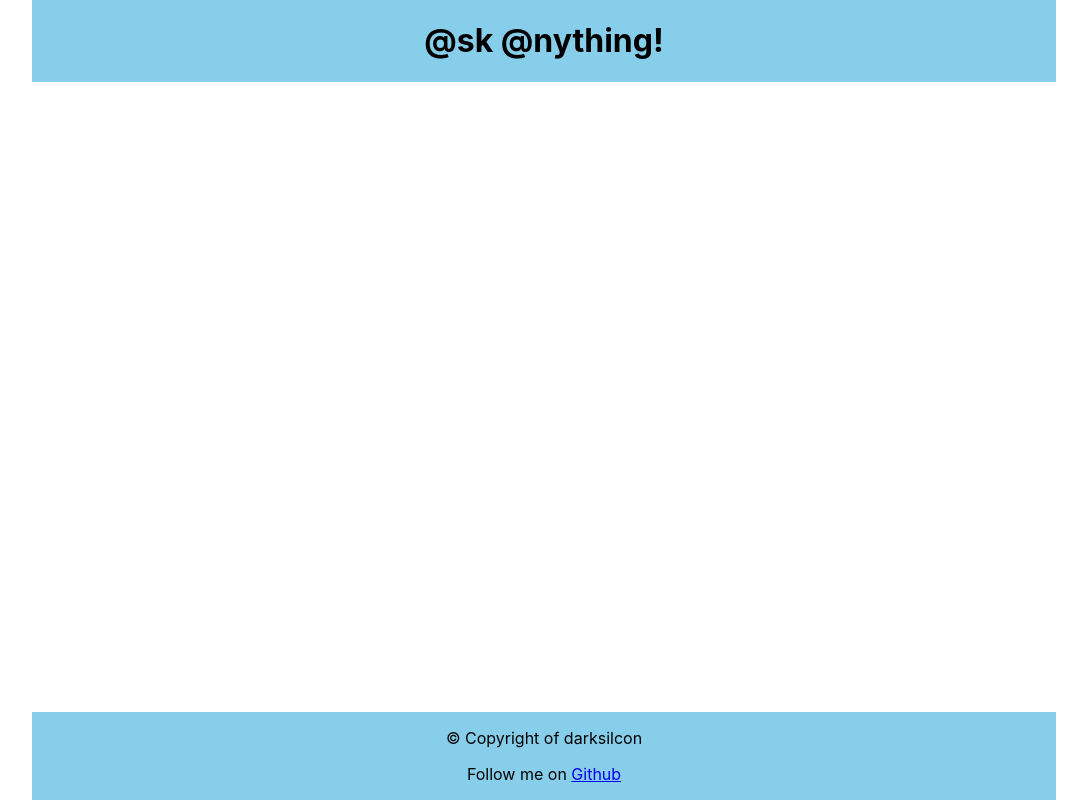
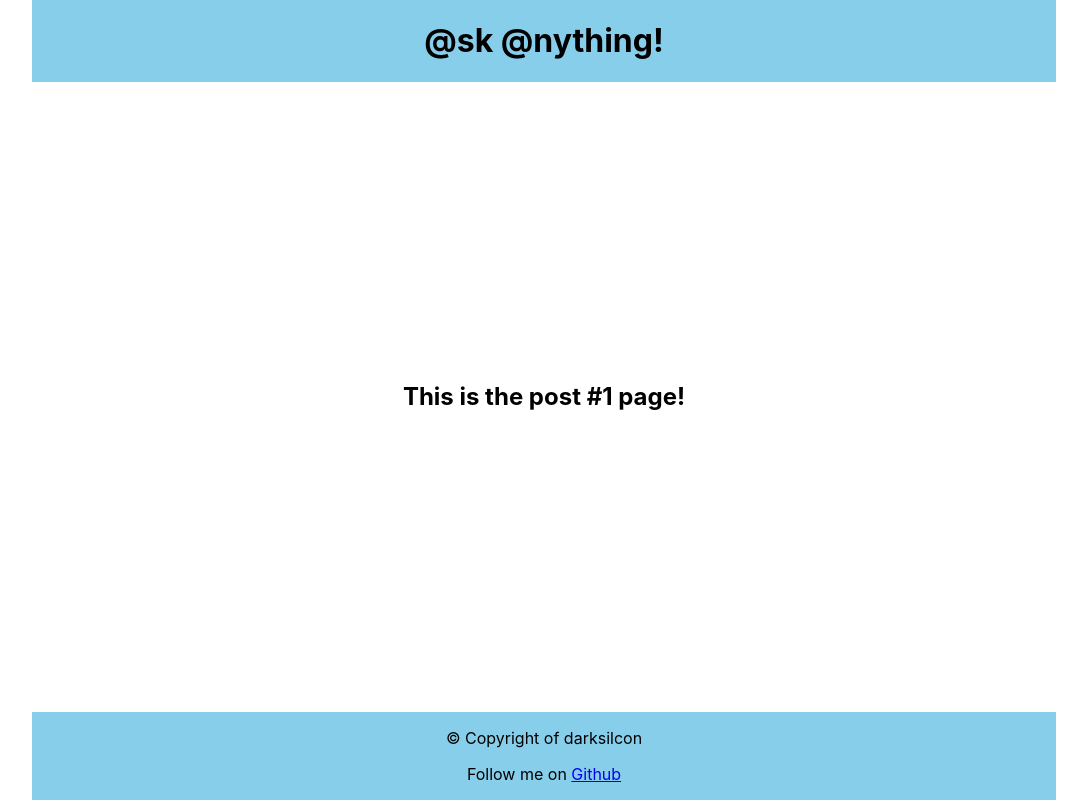
Before and after one commit to darksilicon13/Article-Comment-Project, a React (Create React App) app: page /post/1 in a window 1280 px wide. Shown: the whole page, without its empty margins (96-1183 px from the left). Built offline with nearby package versions, Linux system fonts and the light colour scheme.

Commit message:
applied dynamic routing to post page

```diff
--- a/src/App.js
+++ b/src/App.js
@@ -4,7 +4,7 @@ import Footer from './components/footer/Footer';
 import Header from './components/header/Header';
 import MainPage from './pages/Main';
 import PostingPage from './pages/Posting';
-import PostsPage from './pages/Posts';
+import PostPage from './pages/Post';
 
 function App() {
   return (
@@ -12,7 +12,7 @@ function App() {
       <Header/>
       <Routes>
         <Route path="/" element={<MainPage/>}/>
-        <Route path="/posts" element={<PostsPage/>}/>
+        <Route path="/post/:id" element={<PostPage/>}/>
         <Route path="/posting" element={<PostingPage/>}/>
       </Routes>
       <Footer/>
--- a/src/components/post/PostExcerpt.js
+++ b/src/components/post/PostExcerpt.js
@@ -3,7 +3,7 @@ import React from 'react';
 const PostExcerpt = () => {
     return (
         <div>
-
+            <h1>Post</h1>
         </div>
     );
 }
--- a/src/components/post/PostList.js
+++ b/src/components/post/PostList.js
@@ -3,7 +3,7 @@ import React from 'react';
 const PostList = () => {
     return (
         <div>
-
+            <h1>Post List</h1>
         </div>
     );
 }
--- /dev/null
+++ b/src/pages/Post.js
@@ -0,0 +1,14 @@
+import React from 'react';
+import {useParams} from 'react-router-dom';
+
+const PostPage = () => {
+    const {id} = useParams();
+
+    return (
+        <article>
+            <h1>This is the post #{id} page!</h1>
+        </article>
+    );
+}
+
+export default PostPage;
--- a/src/pages/Posts.js
+++ /dev/null
@@ -1,11 +0,0 @@
-import React from 'react';
-
-const PostsPage = () => {
-    return (
-        <article>
-            <h1>This is the posts page!</h1>
-        </article>
-    );
-}
-
-export default PostsPage;
```
